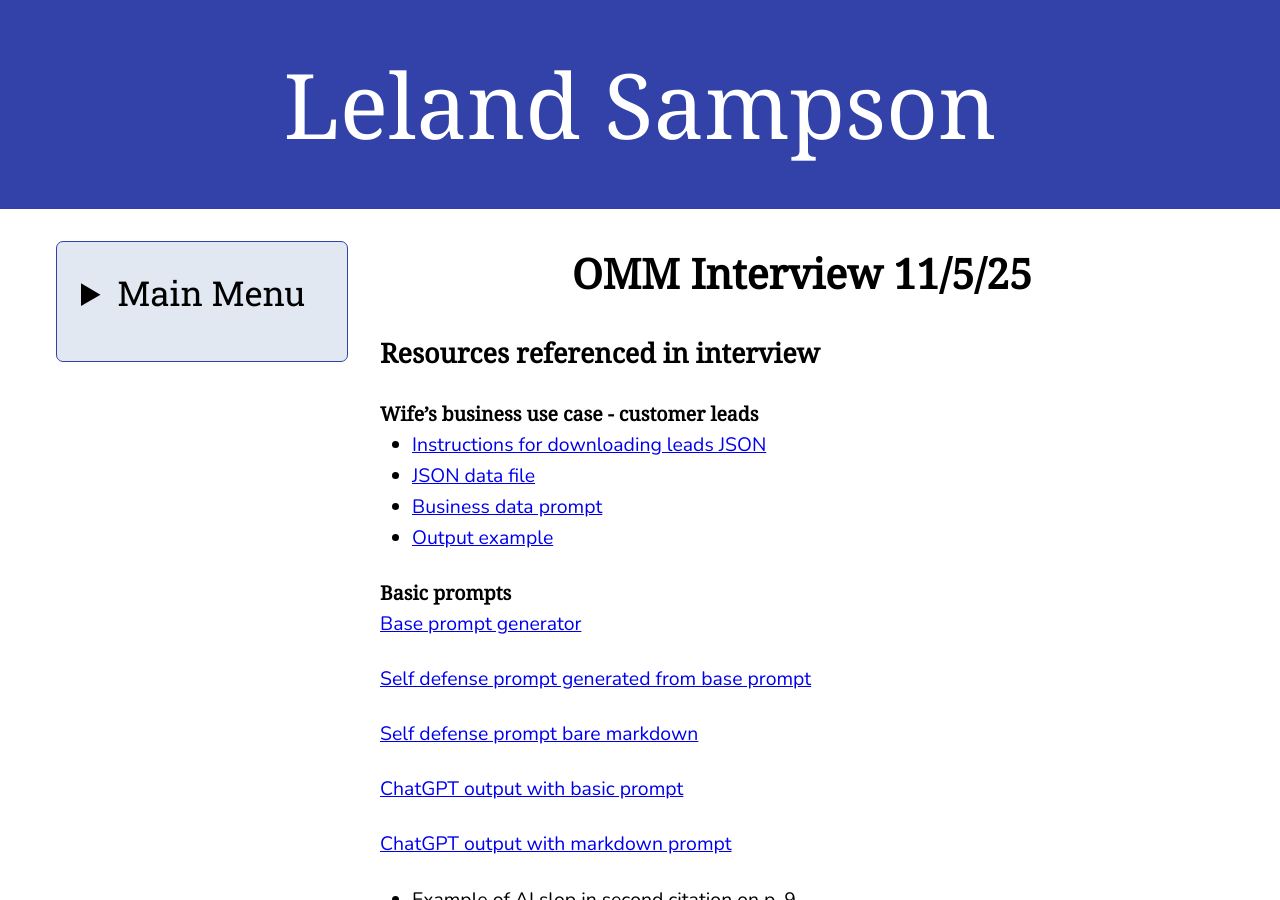
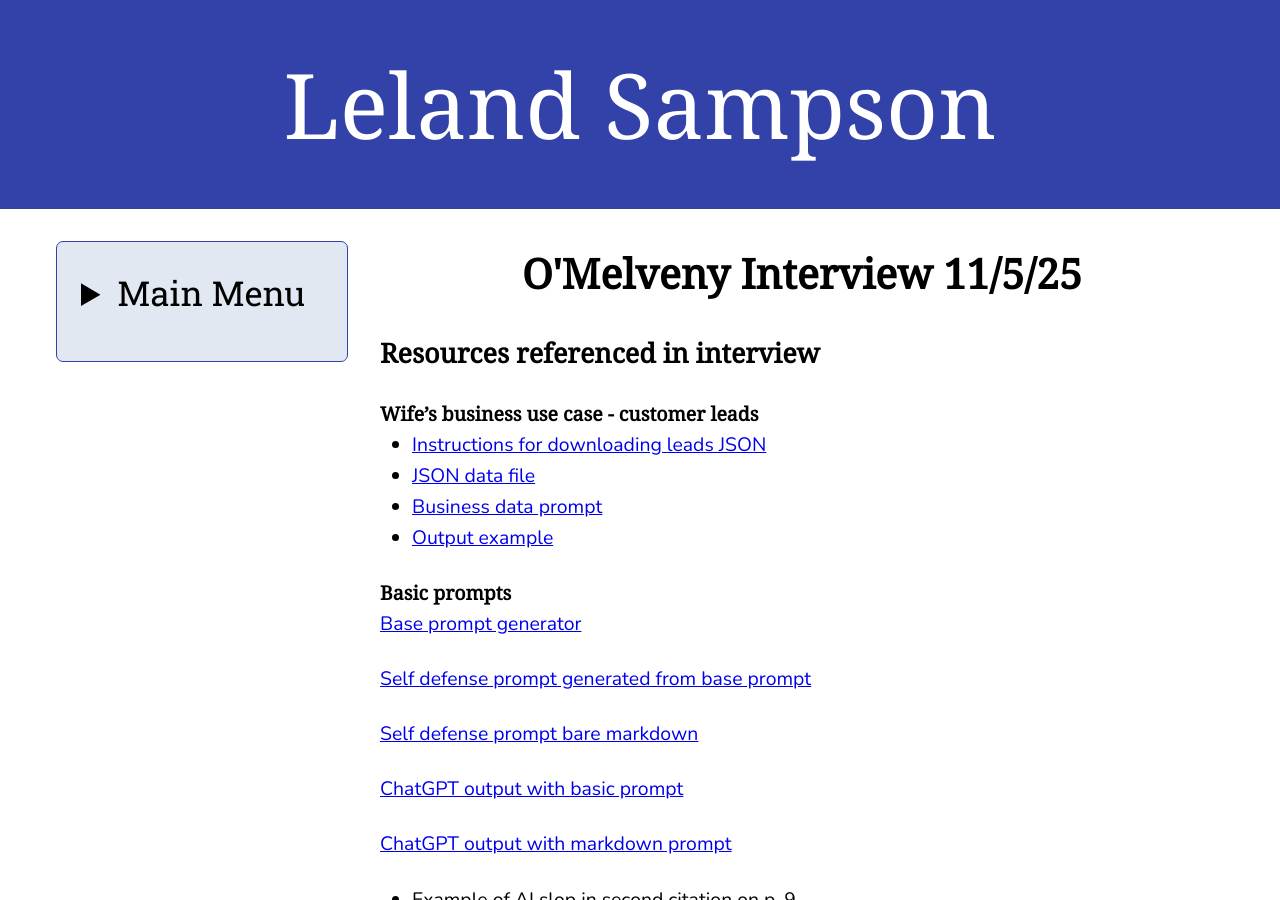
Before and after one commit to lelandsampson/Leland-Sampson-Website, a Jekyll site: the page built from omm-1.md, in a window 1280 px wide and 900 px high. Built offline with Jekyll 4.4.1, drawn with Linux system fonts in a browser that asks for light colours.

Commit message:
omm updates

```diff
--- a/omm-1.md
+++ b/omm-1.md
@@ -3,7 +3,7 @@ layout: default
 title: OMM Interview 11/5/25
 ---
 
-<h1 align="center">OMM Interview 11/5/25</h1>
+<h1 align="center">O'Melveny Interview 11/5/25</h1>
 
 ## Resources referenced in interview
 
```
Also changed, not shown: omm-2.md (+1 -1 lines).
